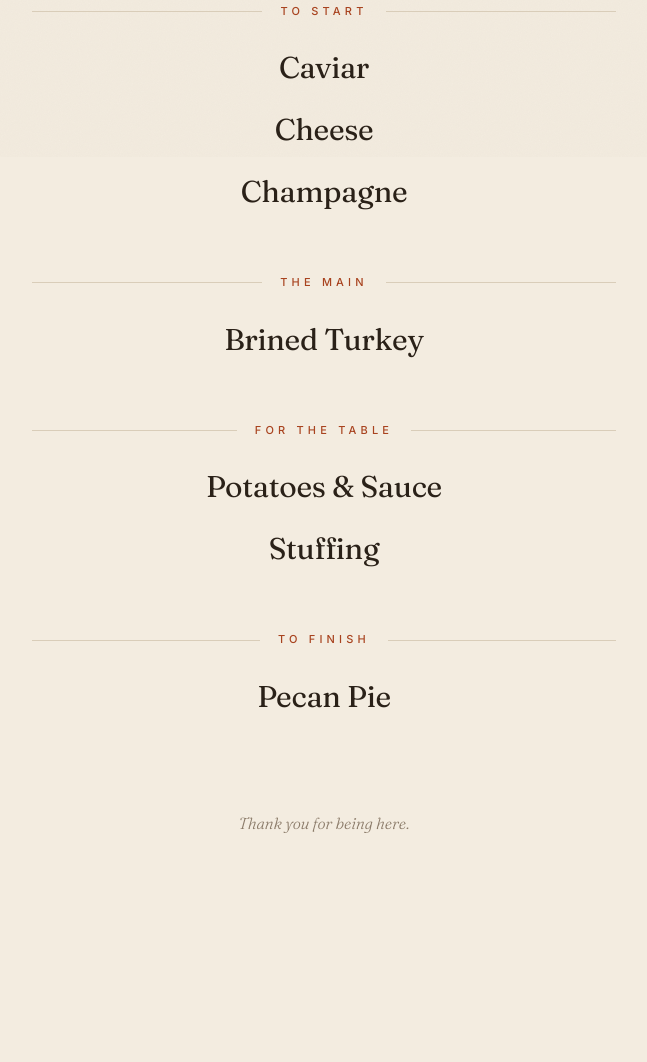
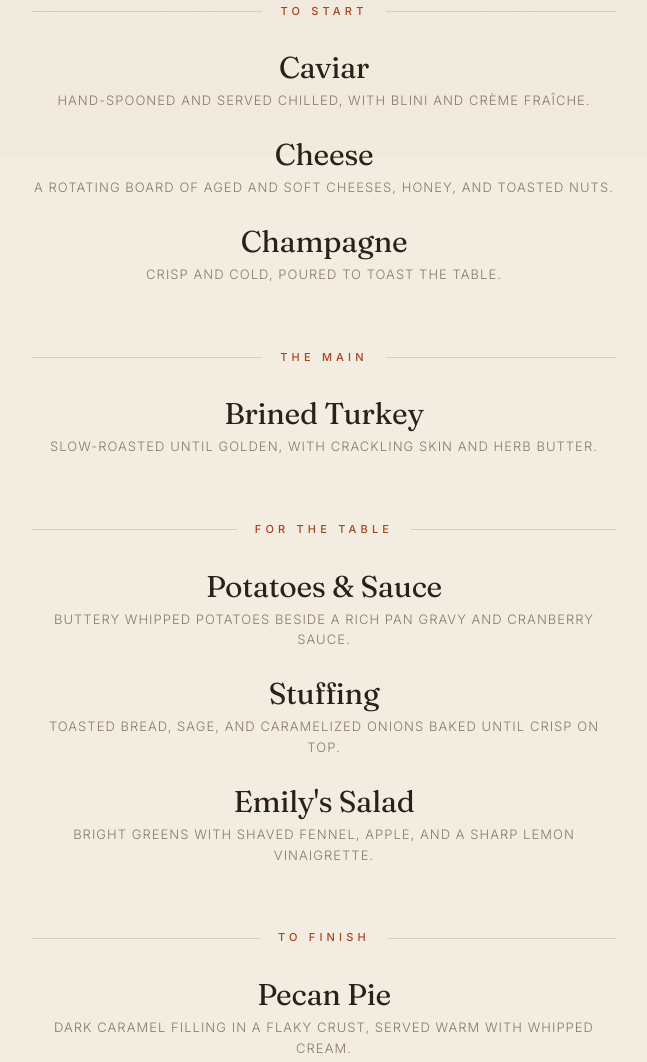
Before and after one commit to salty-api/robandhannah, a plain HTML site: page thanksgiving/index.html in a window 1280 px wide. Shown: the part 643-1705 px from the top of the page, without its empty margins (316-963 px from the left). Before the commit the page ends 1560 px from the top, so only its background shows below. Drawn offline with Linux system fonts and the light colour scheme.

Commit message:
Update Thanksgiving menu: add Emily's Salad and item descriptions
Co-Authored-By: Claude Sonnet 5.5 <noreply@anthropic.com>

```diff
--- a/thanksgiving/index.html
+++ b/thanksgiving/index.html
@@ -203,25 +203,26 @@
 
   <section>
     <h2>To Start</h2>
-    <div class="item"><h3>Caviar</h3></div>
-    <div class="item"><h3>Cheese</h3></div>
-    <div class="item"><h3>Champagne</h3></div>
+    <div class="item"><h3>Caviar</h3><p>Hand-spooned and served chilled, with blini and crème fraîche.</p></div>
+    <div class="item"><h3>Cheese</h3><p>A rotating board of aged and soft cheeses, honey, and toasted nuts.</p></div>
+    <div class="item"><h3>Champagne</h3><p>Crisp and cold, poured to toast the table.</p></div>
   </section>
 
   <section>
     <h2>The Main</h2>
-    <div class="item"><h3>Brined Turkey</h3></div>
+    <div class="item"><h3>Brined Turkey</h3><p>Slow-roasted until golden, with crackling skin and herb butter.</p></div>
   </section>
 
   <section>
     <h2>For the Table</h2>
-    <div class="item"><h3>Potatoes &amp; Sauce</h3></div>
-    <div class="item"><h3>Stuffing</h3></div>
+    <div class="item"><h3>Potatoes &amp; Sauce</h3><p>Buttery whipped potatoes beside a rich pan gravy and cranberry sauce.</p></div>
+    <div class="item"><h3>Stuffing</h3><p>Toasted bread, sage, and caramelized onions baked until crisp on top.</p></div>
+    <div class="item"><h3>Emily's Salad</h3><p>Bright greens with shaved fennel, apple, and a sharp lemon vinaigrette.</p></div>
   </section>
 
   <section>
     <h2>To Finish</h2>
-    <div class="item"><h3>Pecan Pie</h3></div>
+    <div class="item"><h3>Pecan Pie</h3><p>Dark caramel filling in a flaky crust, served warm with whipped cream.</p></div>
   </section>
 
   <footer>
```
Also changed, not shown: thanksgiving/thanksgiving_qr.png (added), thanksgiving/thanksgiving_qr.svg (added).
